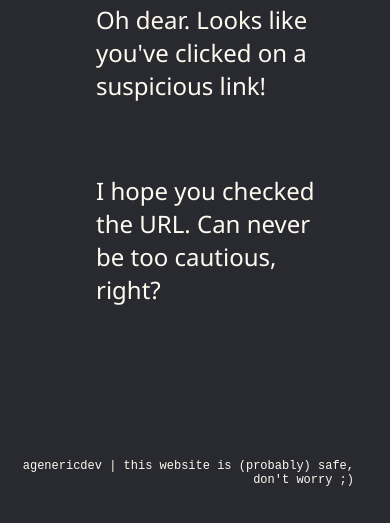
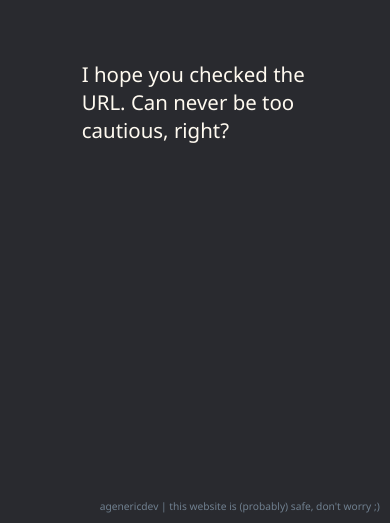
Before and after one commit to ageneric/suspicious-page, a plain HTML site: page index.html in a window 390 px wide. Shown: the part 321-844 px from the top of the page. Drawn offline with Linux system fonts and the light colour scheme.

Commit message:
Improved website responsiveness in styles.css
Text changes size depending on viewport size. Footer (disclaimer) now uses flex.

```diff
--- a/styles.css
+++ b/styles.css
@@ -1,35 +1,38 @@
 :root {
   font-size: 24px;
-  --background-primary: #292a30;
+  font-size: calc(12px + 1vmax);
+  --background-primary: #292a2f;
 }
 
 body {
   font-family: Segoe UI, sans-serif;
+  padding: 0px;
   margin: 0px;
-  padding: 0px;
+
+  display: flex;
+  flex-direction: column;
+  min-height: 100vh;
 
   background-color: var(--background-primary);
 }
 
 .text {
-  display: block;
   padding-left: 2em;
   padding-right: 2em;
 }
 
+.disclaimer-container {
+  flex: 0 0; /* do not grow or shrink */
+  margin-top: auto;
+}
+
 .disclaimer {
-  display: block;
-  position: fixed;
-  bottom: 1rem;
-  right: 1rem;
-  padding: 0.5rem;
+  text-align: right;
+  font-size: 0.5em;
+  padding: 1em;
 
   background-color: var(--background-primary);
-
-  text-align: right;
-  font-size: 12px;
-  font-family: monospace;
-  color: floralwhite;
+  color: slategray;
 }
 
 p {
@@ -40,6 +43,8 @@ p {
 }
 
 h1 {
+  margin-block-end: 1.67em;
+
   font-weight: lighter;
   color: slategray;
 }
```
